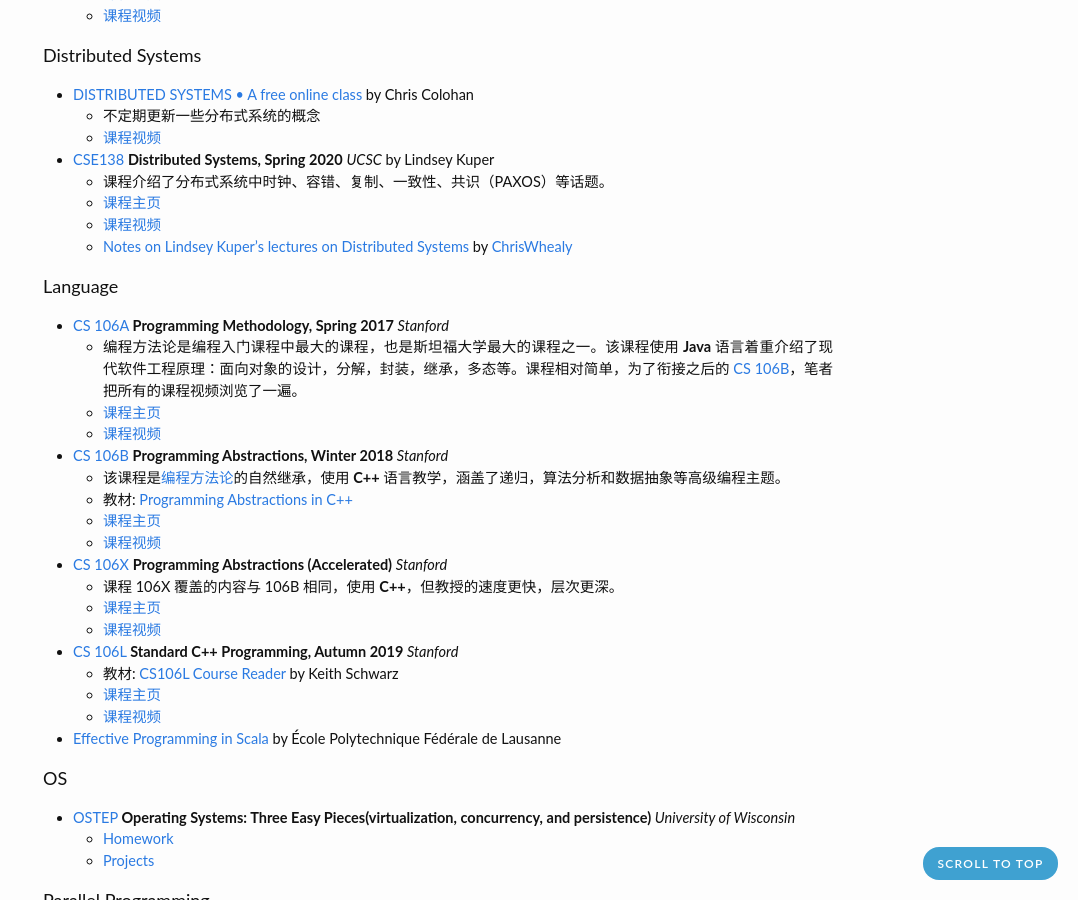
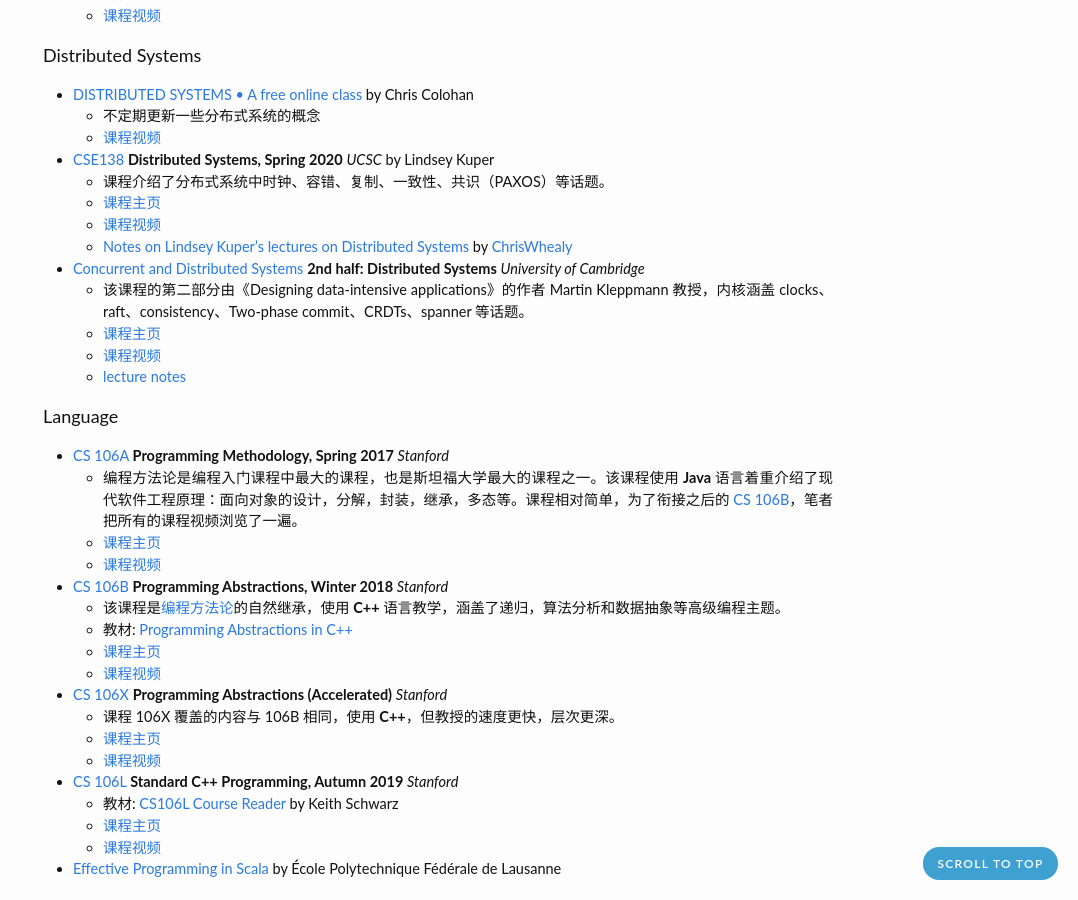
Before and after one commit to zhjwpku/zhjwpku.github.io, a Jekyll site: the page built from _posts/2018-09-16-awesome-cs-courses.md, in a window 1280 px wide and 900 px high, scrolled down 1383 px. Shown: the whole window, without its empty margins (202-1280 px from the left). Built offline with Jekyll 4.4.1, drawn with Linux system fonts in a browser that asks for light colours; comment, search, counter and statistics services are not loaded.

Commit message:
Concurrent and Distributed Systems 2nd half: Distributed Systems
Signed-off-by: Junwang Zhao <zhjwpku@gmail.com>

```diff
--- a/_posts/2018-09-16-awesome-cs-courses.md
+++ b/_posts/2018-09-16-awesome-cs-courses.md
@@ -76,6 +76,11 @@
   - [课程主页][cse138]
   - [课程视频][cse138-2020-video]
   - [Notes on Lindsey Kuper's lectures on Distributed Systems][cse138-2020-notes] by [ChrisWhealy](https://github.com/ChrisWhealy)
+- [Concurrent and Distributed Systems][ConcDisSys] **2nd half: Distributed Systems** *University of Cambridge*
+  - 该课程的第二部分由《Designing data-intensive applications》的作者 Martin Kleppmann 教授，内核涵盖 clocks、raft、consistency、Two-phase commit、CRDTs、spanner 等话题。
+  - [课程主页][ConcDisSys]
+  - [课程视频](https://www.youtube.com/playlist?list=PLeKd45zvjcDFUEv_ohr_HdUFe97RItdiB)
+  - [lecture notes](https://www.cl.cam.ac.uk/teaching/2122/ConcDisSys/dist-sys-notes.pdf)
 
 #### Language
 
```
Also changed, not shown: other parts of _posts/2018-09-16-awesome-cs-courses.md (+1 -0 lines).
